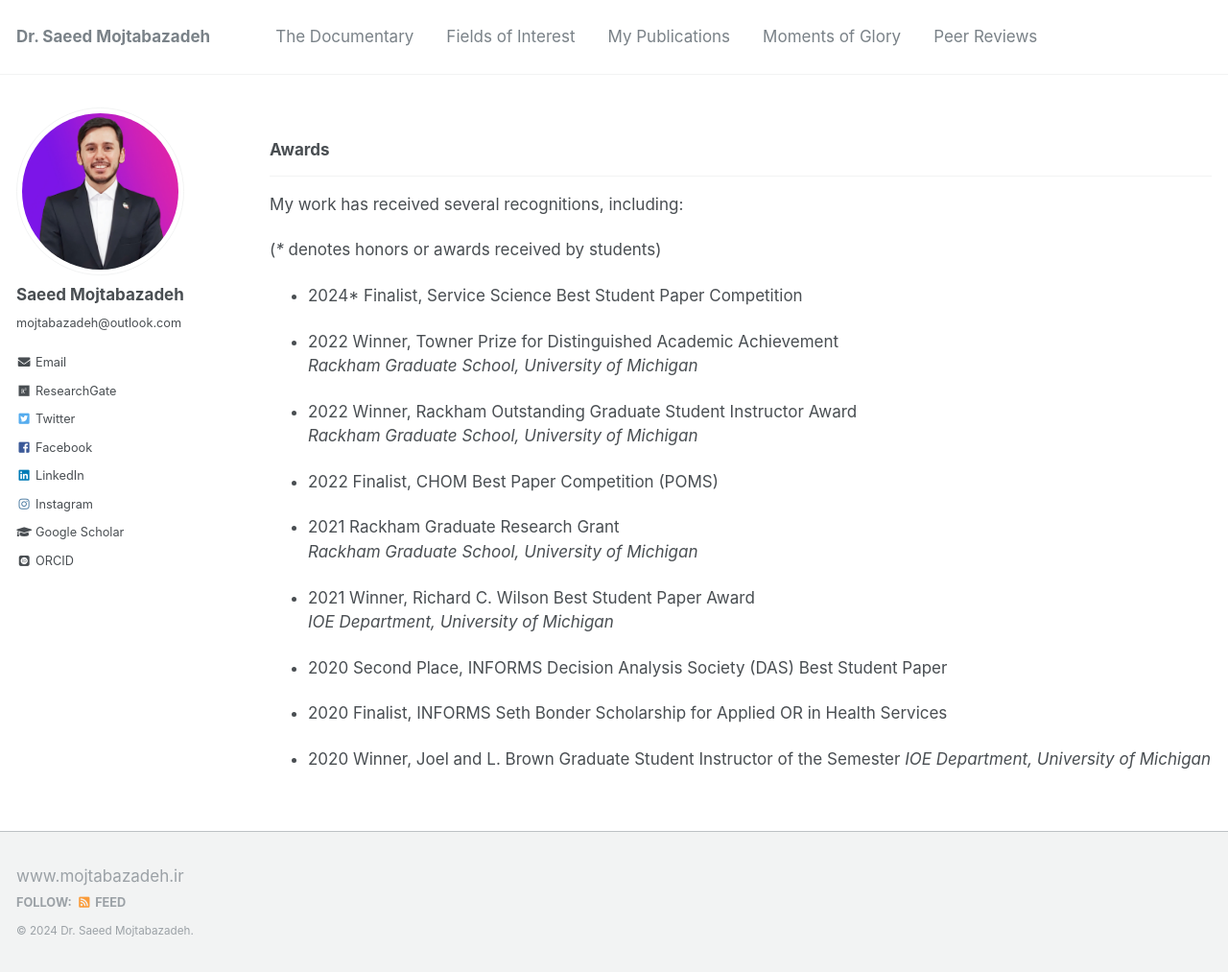
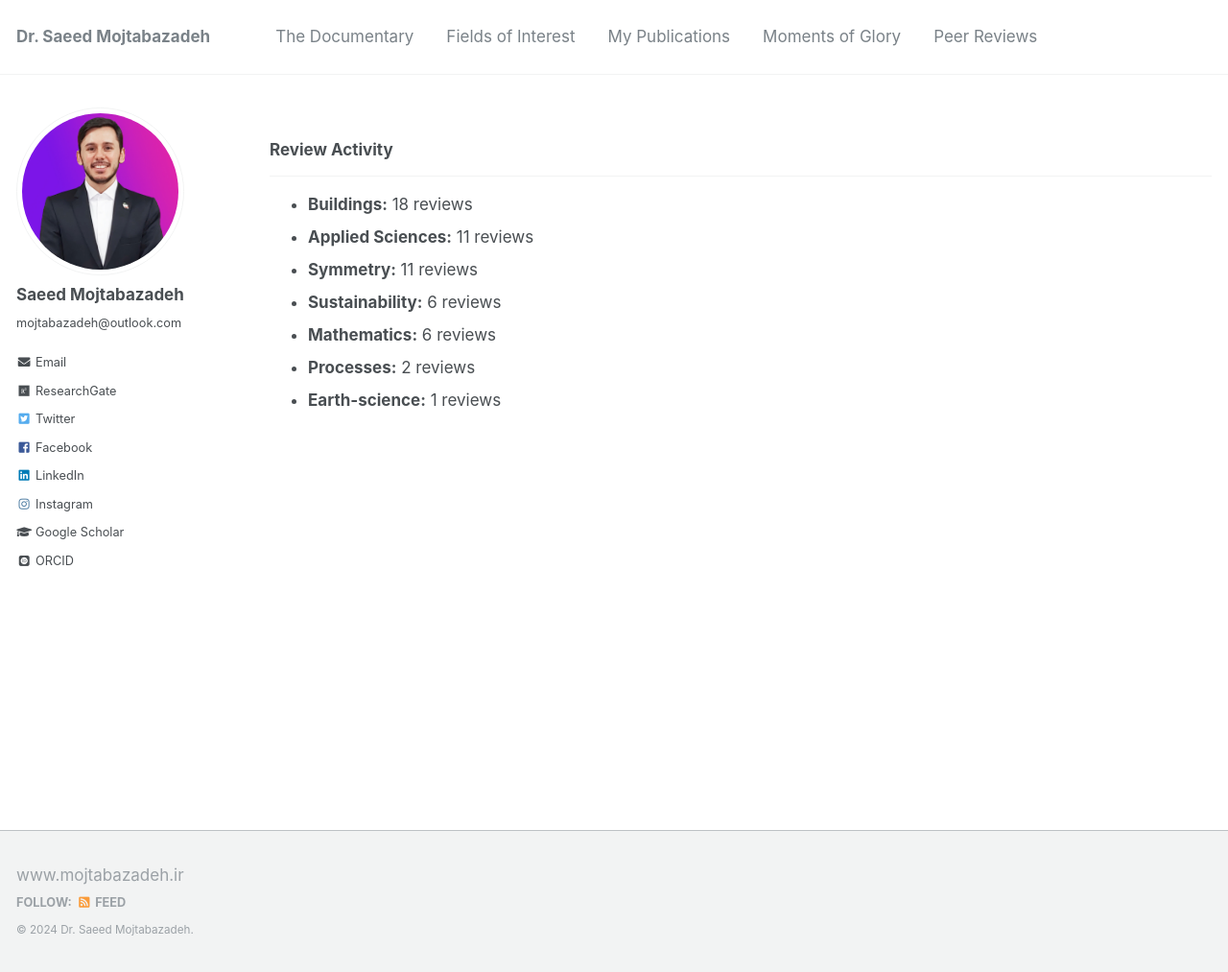
Before and after one commit to mojtabazadeh/mojtabazadeh.github.io, a Jekyll site: the page built from _pages/reviews.md, in a window 1280 px wide and 1013 px high. Shown: the whole window at 96% size. Built offline with Jekyll 4.4.1, drawn with Linux system fonts in a browser that asks for light colours; some web fonts are replaced.

Commit message:
Update reviews.md

```diff
--- a/_pages/reviews.md
+++ b/_pages/reviews.md
@@ -1,36 +1,17 @@
 ---
 layout: archive
 title: ""
-permalink: /awards/
+permalink: /reviews/
 author_profile: true
 ---
 
-### Awards
+### Review Activity
 ___
 
-My work has received several recognitions, including:
-
-(*\** denotes honors or awards received by students)
-
-- 2024\* Finalist, Service Science Best Student Paper Competition
-
-- 2022 Winner, Towner Prize for Distinguished Academic Achievement
-  *Rackham Graduate School, University of Michigan*
-
-- 2022 Winner, Rackham Outstanding Graduate Student Instructor Award
-  *Rackham Graduate School, University of Michigan*
-
-- 2022 Finalist, CHOM Best Paper Competition (POMS)
-
-- 2021 Rackham Graduate Research Grant
-  *Rackham Graduate School, University of Michigan*
-
-- 2021 Winner, Richard C. Wilson Best Student Paper Award
-  *IOE Department, University of Michigan*
-
-- 2020 Second Place, INFORMS Decision Analysis Society (DAS) Best Student Paper
-
-- 2020 Finalist, INFORMS Seth Bonder Scholarship for Applied OR in Health Services
-
-- 2020 Winner, Joel and L. Brown Graduate Student Instructor of the Semester
-  *IOE Department, University of Michigan*
+* **Buildings:** 18 reviews
+* **Applied Sciences:** 11 reviews
+* **Symmetry:** 11 reviews
+* **Sustainability:** 6 reviews
+* **Mathematics:** 6 reviews
+* **Processes:** 2 reviews
+* **Earth-science:** 1 reviews
```
